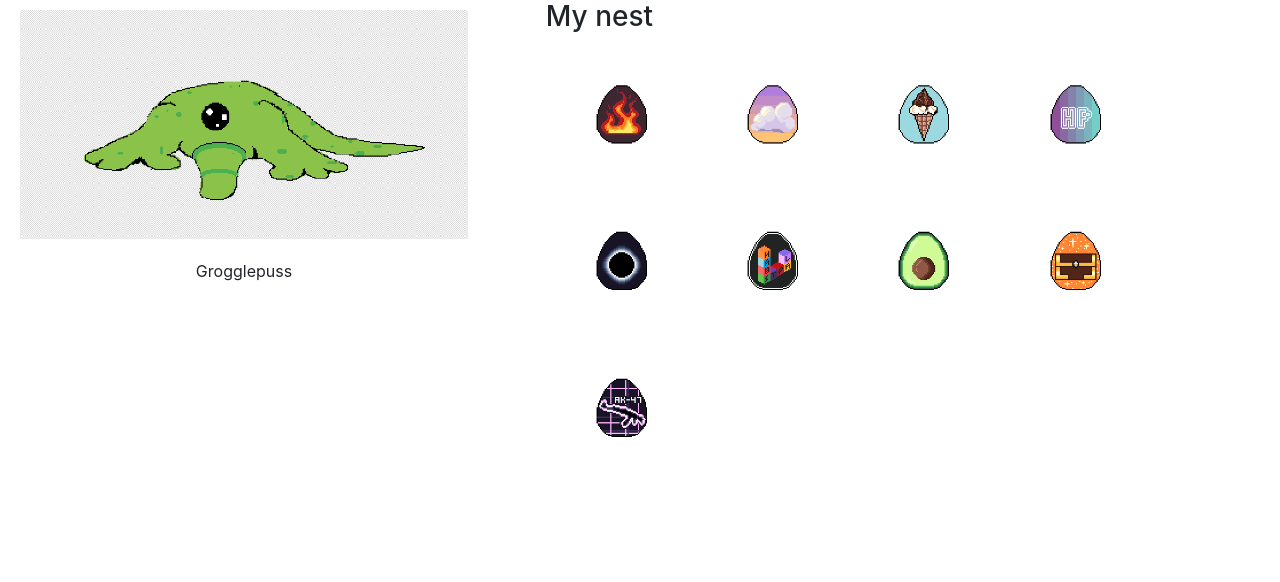
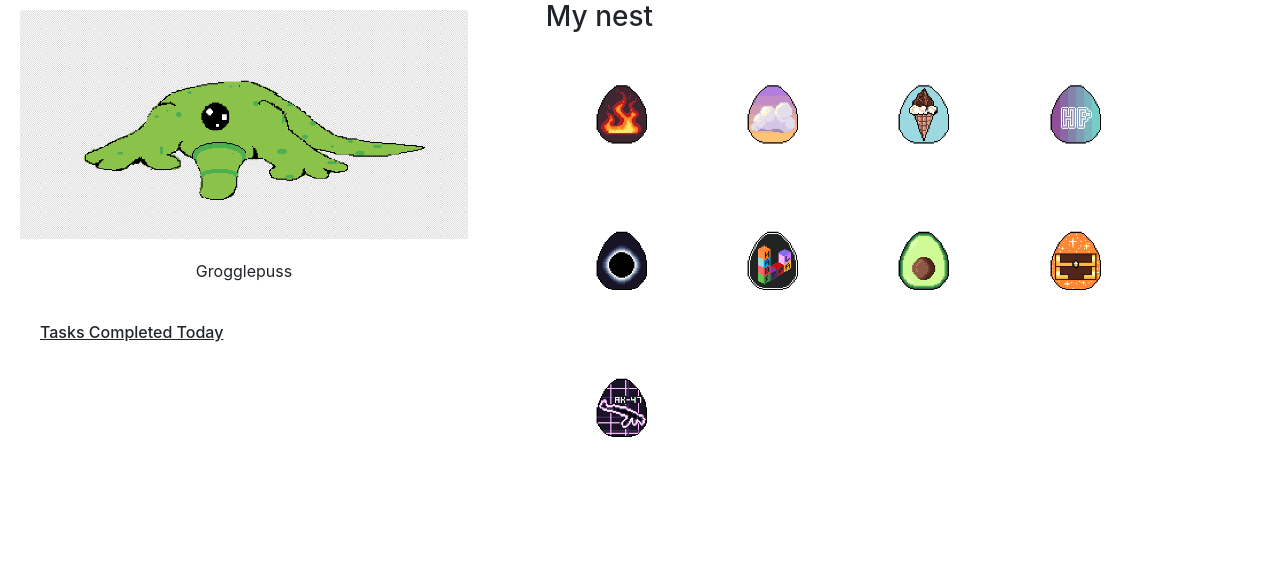
Before and after one commit to benhprentice/HabitPal, a Flask app: page /myaccount in a window 1280 px wide. Shown: the part 80-662 px from the top of the page. Run offline with Flask 2, Linux system fonts and the light colour scheme; a user stored in the database is signed in; some libraries are stand-ins or nearby versions.

Commit message:
Add "tasks complete" header

```diff
--- a/app.py
+++ b/app.py
@@ -1,4 +1,3 @@
-from email.utils import localtime
 import os.path
 import re
 import sqlite3
--- a/templates/myaccount.html
+++ b/templates/myaccount.html
@@ -44,6 +44,8 @@
               alt="Card image cap">
             <div class="card-body">
               <p class="card-text">Grogglepuss</p>
+              <br>
+              <h6><u>Tasks Completed Today</u></h6>
             </div>
           </div>
         </div>
```
